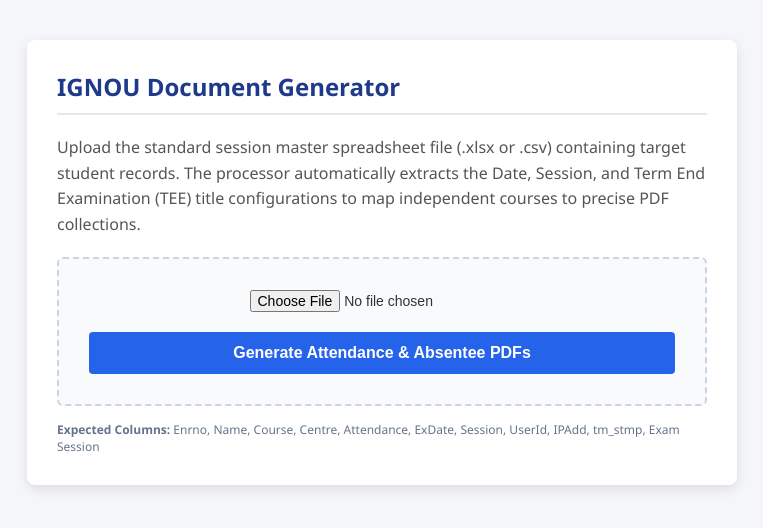
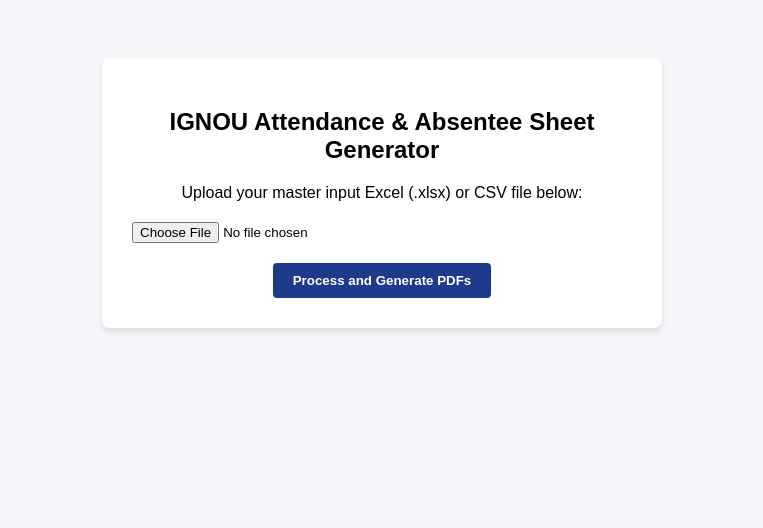
Before and after one commit to vmashiqofficial/Ignou-app, a Flask app: page / in a window 1280 px wide. Shown: the top 528 px of the page, without its empty margins (258-1021 px from the left). Run offline with Flask 3, Linux system fonts and the light colour scheme.

Commit message:
Add production template layout structure

```diff
--- a/templates/index.html
+++ b/templates/index.html
@@ -2,35 +2,23 @@
 <html lang="en">
 <head>
     <meta charset="UTF-8">
-    <meta name="viewport" content="width=device-width, initial-scale=1.0">
-    <title>IGNOU Exam Data Processor</title>
+    <title>IGNOU PDF Generator</title>
     <style>
-        body { font-family: 'Segoe UI', Tahoma, Geneva, Verdana, sans-serif; background-color: #f4f6f9; margin: 0; padding: 40px; color: #333; }
-        .container { max-width: 650px; margin: 0 auto; background: #ffffff; padding: 30px; border-radius: 8px; box-shadow: 0 4px 12px rgba(0,0,0,0.1); }
-        h2 { color: #1e3a8a; border-bottom: 2px solid #e2e8f0; padding-bottom: 10px; margin-top: 0; }
-        p { line-height: 1.6; color: #555; }
-        .upload-section { background: #f8fafc; border: 2px dashed #cbd5e1; border-radius: 6px; padding: 30px; text-align: center; margin-top: 20px; transition: border 0.3s; }
-        .upload-section:hover { border-color: #3b82f6; }
-        input[type="file"] { margin-bottom: 20px; font-size: 14px; }
-        button { background-color: #2563eb; color: white; border: none; padding: 12px 24px; font-size: 16px; border-radius: 4px; cursor: pointer; font-weight: 600; width: 100%; transition: background 0.2s; }
-        button:hover { background-color: #1d4ed8; }
-        .note { font-size: 12px; color: #64748b; margin-top: 15px; text-align: left; }
+        body { font-family: sans-serif; background: #f4f6f9; text-align: center; padding: 50px; }
+        .card { max-width: 500px; margin: 0 auto; background: white; padding: 30px; border-radius: 8px; box-shadow: 0 4px 6px rgba(0,0,0,0.1); }
+        input[type="file"] { margin: 20px 0; display: block; width: 100%; }
+        button { background: #1e3a8a; color: white; border: none; padding: 10px 20px; border-radius: 4px; cursor: pointer; font-weight: bold; }
+        button:hover { background: #2563eb; }
     </style>
 </head>
 <body>
-    <div class="container">
-        <h2>IGNOU Document Generator</h2>
-        <p>Upload the standard session master spreadsheet file (.xlsx or .csv) containing target student records. The processor automatically extracts the Date, Session, and Term End Examination (TEE) title configurations to map independent courses to precise PDF collections.</p>
-
-        <div class="upload-section">
-            <form action="/upload" method="POST" enctype="multipart/form-data">
-                <input type="file" name="file" accept=".xlsx, .xls, .csv" required><br>
-                <button type="submit">Generate Attendance & Absentee PDFs</button>
-            </form>
-        </div>
-        <div class="note">
-            <strong>Expected Columns:</strong> Enrno, Name, Course, Centre, Attendance, ExDate, Session, UserId, IPAdd, tm_stmp, Exam Session
-        </div>
+    <div class="card">
+        <h2>IGNOU Attendance & Absentee Sheet Generator</h2>
+        <p>Upload your master input Excel (.xlsx) or CSV file below:</p>
+        <form action="/upload" method="post" enctype="multipart/form-data">
+            <input type="file" name="file" accept=".xlsx,.xls,.csv" required>
+            <button type="submit">Process and Generate PDFs</button>
+        </form>
     </div>
 </body>
 </html>
```
